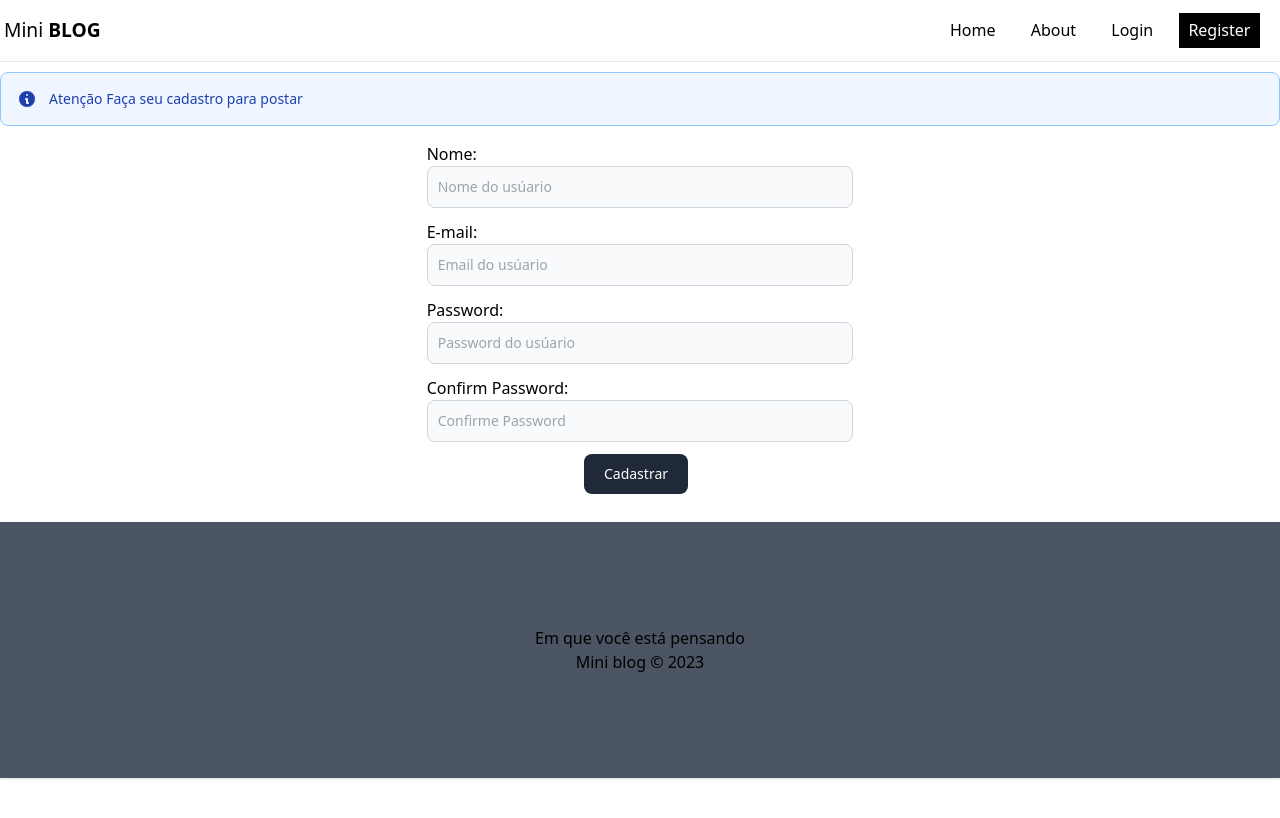
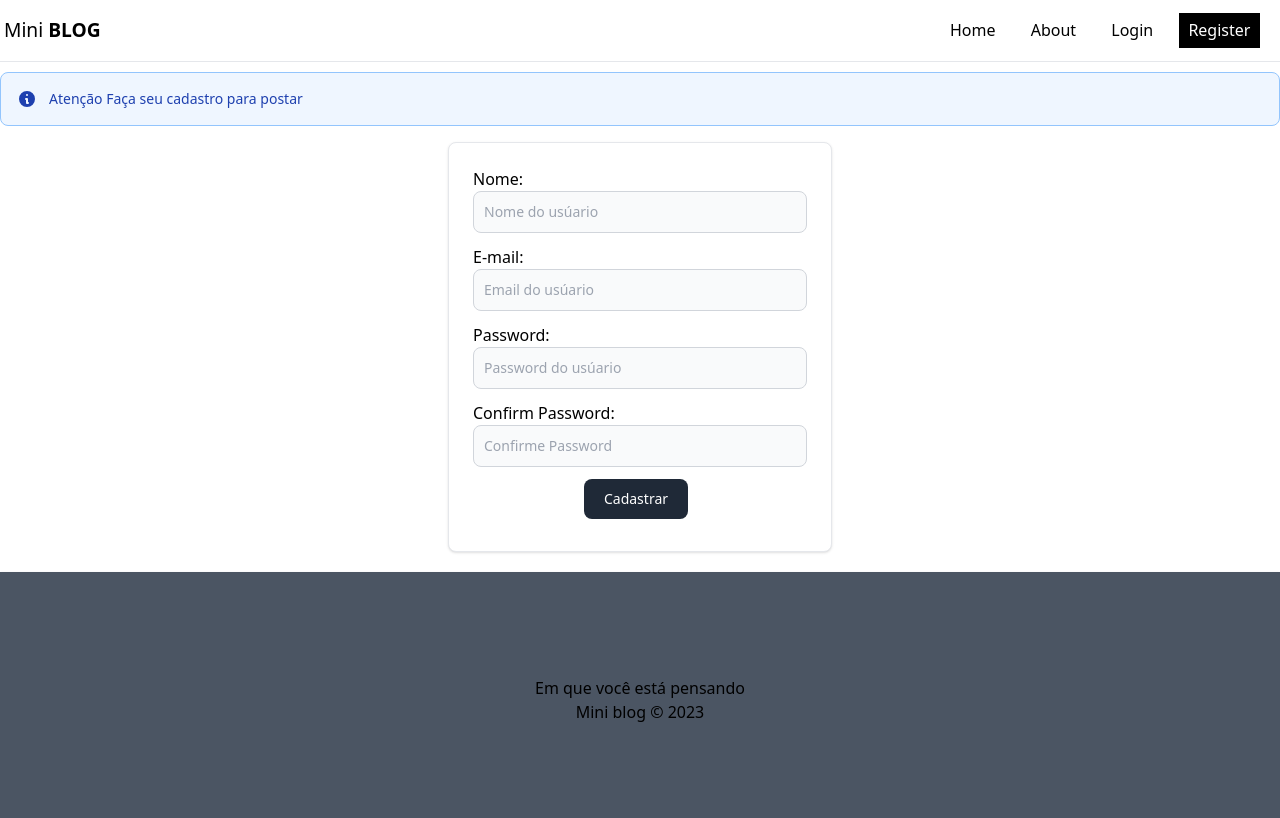
Before and after one commit to JotaPrimo/miniblog, a React (Vite) app: page /register in a window 1280 px wide. Shown: the top 818 px of the page. Built offline with nearby package versions, Linux system fonts and the light colour scheme.

Commit message:
fiz o card

```diff
--- a/src/index.css
+++ b/src/index.css
@@ -45,6 +45,10 @@
     @apply focus:outline-none text-white bg-purple-700 hover:bg-purple-800 focus:ring-4 focus:ring-purple-300 font-medium rounded-lg text-sm px-5 py-2.5 mb-2 dark:bg-purple-600 dark:hover:bg-purple-700 dark:focus:ring-purple-900;
 }
 
+.card {
+    @apply block max-w-sm p-6 bg-white border border-gray-200 rounded-lg shadow hover:bg-gray-100 dark:bg-gray-800 dark:border-gray-700 dark:hover:bg-gray-700;
+}
+
 .container {
     @apply min-h-60vh mx-auto mb-5;
 }
--- a/src/pages/Register/Register.jsx
+++ b/src/pages/Register/Register.jsx
@@ -24,8 +24,10 @@ const Register = () => {
           </div>
         </div>
 
+        <div class="grid justify-items-center">
+          <div className="card w-full">
             <form class="flex flex-col items-center gap-3">
-          <div className="w-1/3">
+              <div className="w-full">
                 <label className="mb-5">
                   <span>Nome:</span>
                   <input
@@ -38,7 +40,7 @@ const Register = () => {
                 </label>
               </div>
 
-          <div className="w-1/3">
+              <div className="w-full">
                 <label className="mb-5">
                   <span>E-mail:</span>
                   <input
@@ -51,7 +53,7 @@ const Register = () => {
                 </label>
               </div>
 
-          <div className="w-1/3">
+              <div className="w-full">
                 <label className="mb-5">
                   <span>Password:</span>
                   <input
@@ -64,7 +66,7 @@ const Register = () => {
                 </label>
               </div>
 
-          <div className="w-1/3">
+              <div className="w-full">
                 <label className="mb-5">
                   <span>Confirm Password:</span>
                   <input
@@ -80,10 +82,12 @@ const Register = () => {
               <button className="btn-dark">Cadastrar</button>
             </form>
           </div>
+        </div>
+      </div>
 
-      {/* <div class="flex-none bg-red-300 w-1/3 h-14">01</div>
+      {/* <div class="flex-none bg-red-300 w-full h-14">01</div>
 
-        <div class="flex-initial bg-blue-500 w-1/3 h-14">03</div> */}
+        <div class="flex-initial bg-blue-500 w-full h-14">03</div> */}
     </>
   );
 };
```
Lines whose indentation alone changed are shown as unchanged.
